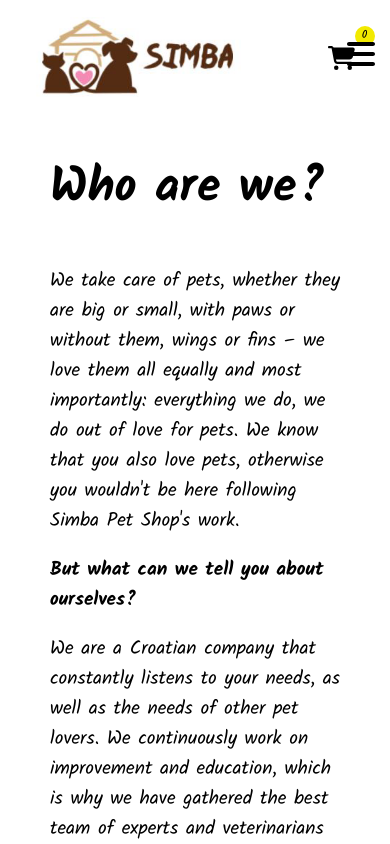
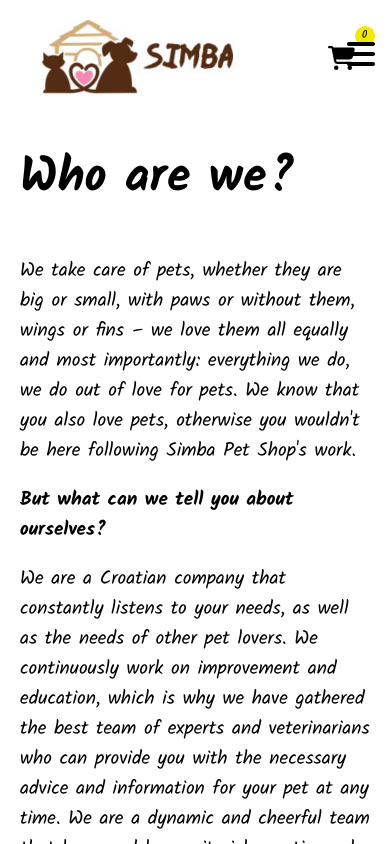
Before and after one commit to marina-knez/pet-shop, a React (Create React App) app: page /about in a window 390 px wide. Shown: the top 844 px of the page. Built offline with nearby package versions, Linux system fonts and the light colour scheme.

Commit message:
adjust about us page styles for mobile view

```diff
--- a/src/routes/about/about.styles.ts
+++ b/src/routes/about/about.styles.ts
@@ -2,6 +2,10 @@ import styled from 'styled-components';
 
 export const AboutPageContainer = styled.div`
     margin: 50px;
+
+    @media screen and (max-width: 768px) {
+        margin: 20px;
+    }
 `
 
 export const AboutPageTitle = styled.h2`
```
